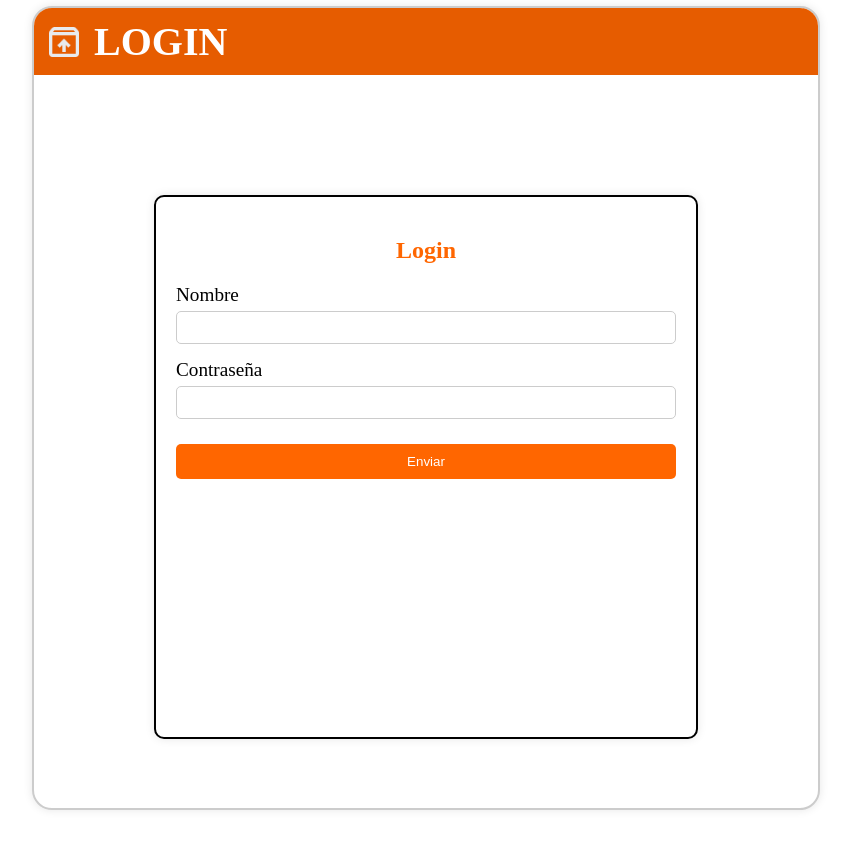
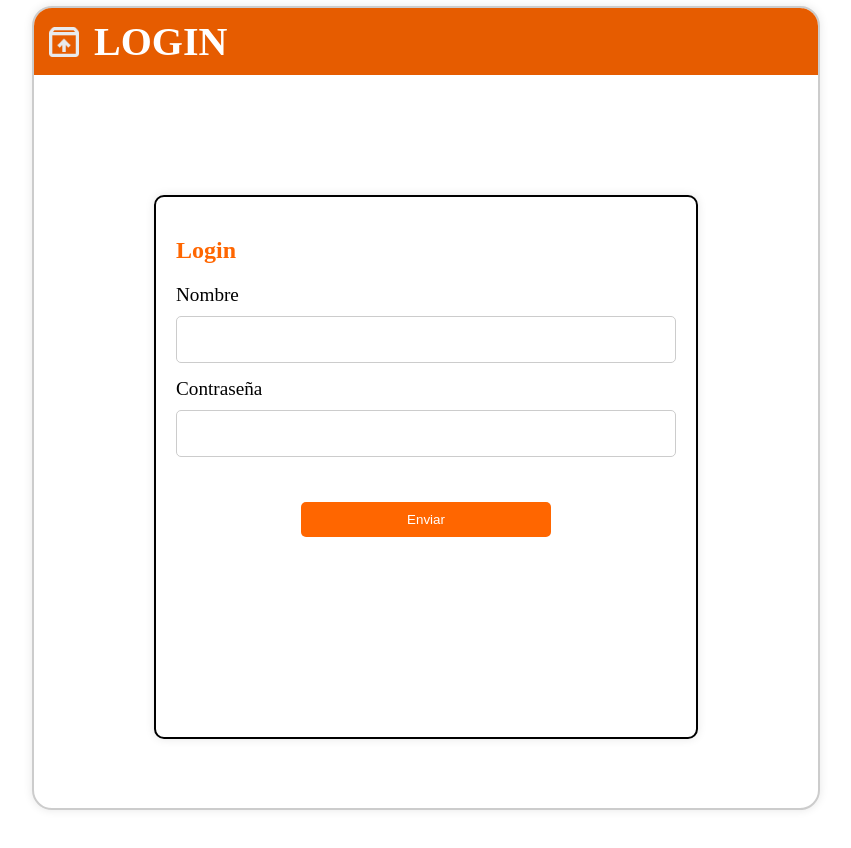
Before and after one commit to marquina2014/Proyecto_ParaBHP_Excel, a React (Vite) app: page / in a window 1280 px wide. Shown: the top 848 px of the page, without its empty margins (214-1065 px from the left). Built offline with nearby package versions, Linux system fonts and the light colour scheme.

Commit message:
Commit correctivo del css

```diff
--- a/src/Login.css
+++ b/src/Login.css
@@ -44,16 +44,15 @@
     height: 500px;
     margin: 0 auto;
     padding: 20px;
-    border: 1px solid #ccc;
+    border: 2px solid #000000;
     border-radius: 10px;
     box-shadow: 0 0 10px rgba(0, 0, 0, 0.1);
     background-color: #fff;
-    border: 2px solid #000000;
 
   }
 
   .login-container h2 {
-    text-align: center;
+    text-align: left;
     margin-bottom: 20px;
     color: #ff6600; /* Color del título */
   }
@@ -66,26 +65,32 @@
 
   .input-group label {
     display: block;
-    margin-bottom: 5px;
+    margin-bottom: 10px;
   }
 
   .input-group input {
     width: 100%;
-    padding: 8px;
+    padding: 15px;
     box-sizing: border-box;
     border: 1px solid #ccc;
     border-radius: 5px;
   }
 
+  .button-container {
+    display: flex;
+    justify-content: center;
+  }
+
   button {
-    width: 100%;
+    width: 50%;
     padding: 10px;
-    margin-top: 10px;
+    margin-top: 30px;
     background-color: #ff6600; /* Color del botón */
     color: #fff;
     border: none;
     border-radius: 5px;
     cursor: pointer;
+
   }
 
   button:hover {
--- a/src/login.jsx
+++ b/src/login.jsx
@@ -43,7 +43,9 @@ function Login() {
             required
           />
         </div>
-        <button type="submit">Enviar</button>
+        <div className="button-container">
+          <button type="submit">Enviar</button>
+        </div>
       </form>
       </div>
     </div>
```
